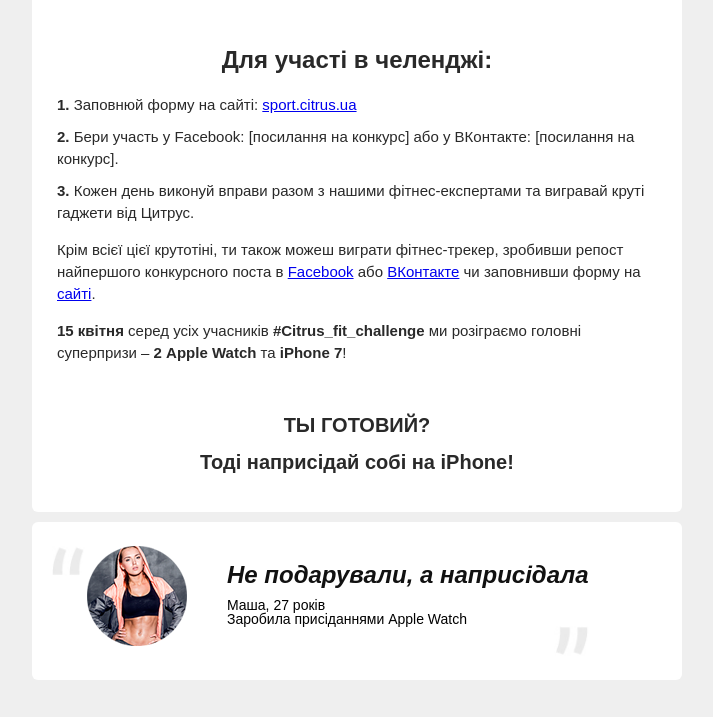
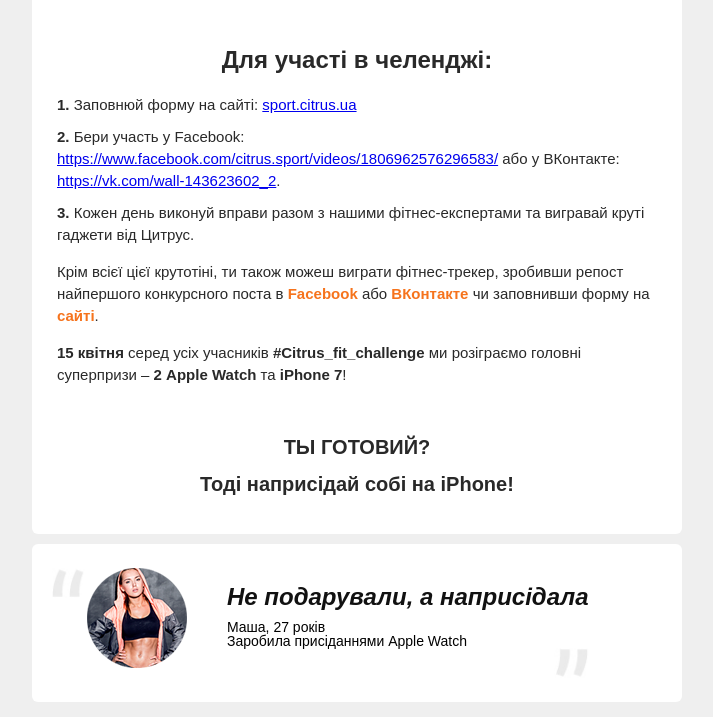
Before and after one commit to ivanvoitenko/citrus-email, a plain HTML site: page ukr.html in a window 1280 px wide. Shown: the part 1120-1837 px from the top of the page, without its empty margins (283-996 px from the left). Drawn offline with Linux system fonts and the light colour scheme.

Commit message:
orange links

```diff
--- a/ukr.html
+++ b/ukr.html
@@ -247,9 +247,9 @@
                             <p class="text" style="color: #292929; font: 15px Arial, sans-serif; line-height: 22px; -webkit-text-size-adjust:none; display: block; Margin: 0 0 50px 0;">Протягом 12 днів, з <span style="color: #292929; font: 700 15px Arial, sans-serif; line-height: 22px; -webkit-text-size-adjust:none;">03 квітня по 14 квітня 2017 року</span>, ми будемо надсилати тобі відео-інструкцію з вправами, за виконання яких ти зможеш виграти стильні подарунки.</p>
                             <p class="text" style="color: #292929; font: 700 24px Arial, sans-serif; line-height: normal; -webkit-text-size-adjust:none; display: block; Margin: 0 0 20px 0; text-align: center;">Для участі в челенджі:</p>
                             <p class="text" style="color: #292929; font: 15px Arial, sans-serif; line-height: 22px; -webkit-text-size-adjust:none; display: block; Margin: 0 0 10px 0;"><strong>1.</strong> Заповнюй форму на сайті: <a href="http://sport.citrus.ua" target="_self">sport.citrus.ua</a></p>
-                            <p class="text" style="color: #292929; font: 15px Arial, sans-serif; line-height: 22px; -webkit-text-size-adjust:none; display: block; Margin: 0 0 10px 0;"><strong>2.</strong> Бери участь у Facebook: [посилання на конкурс] або у ВКонтакте: [посилання на конкурс].</p>
+                            <p class="text" style="color: #292929; font: 15px Arial, sans-serif; line-height: 22px; -webkit-text-size-adjust:none; display: block; Margin: 0 0 10px 0;"><strong>2.</strong> Бери участь у Facebook: <a href="https://www.facebook.com/citrus.sport/videos/1806962576296583/" target="_self">https://www.facebook.com/citrus.sport/videos/1806962576296583/</a> або у ВКонтакте: <a href="https://vk.com/wall-143623602_2" target="_self">https://vk.com/wall-143623602_2</a>.</p>
                             <p class="text" style="color: #292929; font: 15px Arial, sans-serif; line-height: 22px; -webkit-text-size-adjust:none; display: block; Margin: 0 0 15px 0;"><strong>3.</strong> Кожен день виконуй вправи разом з нашими фітнес-експертами та вигравай круті гаджети від Цитрус.</p>
-                            <p class="text" style="color: #292929; font: 15px Arial, sans-serif; line-height: 22px; -webkit-text-size-adjust:none; display: block; Margin: 0 0 15px 0;">Крім всієї цієї крутотіні, ти також можеш виграти фітнес-трекер, зробивши репост найпершого конкурсного поста в <a href="https://www.facebook.com/citrus.sport/videos/1806962576296583/" target="_self">Facebook</a> або <a href="https://vk.com/wall-143623602_2" target="_self">ВКонтакте</a> чи заповнивши форму на <a href="http://sport.citrus.ua" target="_self">сайті</a>.</p>
+                            <p class="text" style="color: #292929; font: 15px Arial, sans-serif; line-height: 22px; -webkit-text-size-adjust:none; display: block; Margin: 0 0 15px 0;">Крім всієї цієї крутотіні, ти також можеш виграти фітнес-трекер, зробивши репост найпершого конкурсного поста в <a href="https://www.facebook.com/citrus.sport/videos/1806962576296583/" target="_self" style="color:#f6731c;text-decoration:none;"><strong>Facebook</strong></a> або <a href="https://vk.com/wall-143623602_2" target="_self" style="color:#f6731c;text-decoration:none;"><strong>ВКонтакте</strong></a> чи заповнивши форму на <a href="http://sport.citrus.ua" target="_self" style="color:#f6731c;text-decoration:none;"><strong>сайті</strong></a>.</p>
                             <p class="text" style="color: #292929; font: 15px Arial, sans-serif; line-height: 22px; -webkit-text-size-adjust:none; display: block; Margin: 0 0 50px 0;"><strong>15 квітня</strong> серед усіх учасників <strong>#Citrus_fit_challenge</strong> ми розіграємо головні суперпризи – <strong>2 Apple Watch</strong> та <strong>iPhone 7</strong>!</p>
                             <p class="text" style="color: #292929; font: 20px Arial, sans-serif; line-height: 22px; -webkit-text-size-adjust:none; display: block; Margin: 0 0 15px 0; text-align: center;"><strong>ТЫ ГОТОВИЙ?</strong></p>
                             <p class="text" style="color: #292929; font: 20px Arial, sans-serif; line-height: 22px; -webkit-text-size-adjust:none; display: block; Margin: 0 0 15px 0; text-align: center;"><strong>Тоді наприсідай собі на iPhone!</strong></p>
```
Also changed, not shown: index.html (+1 -1 lines).
